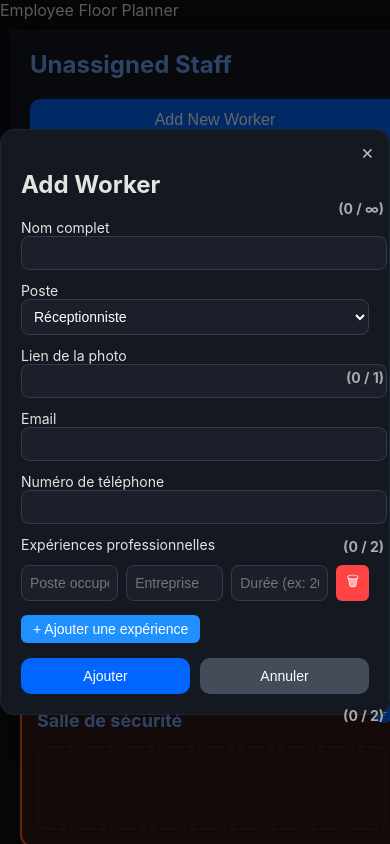
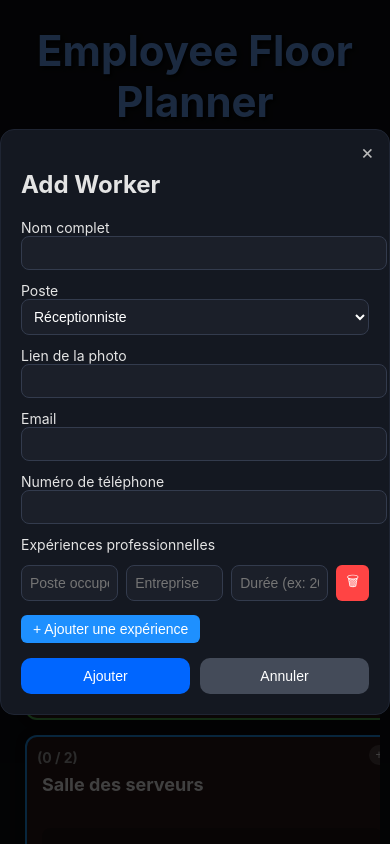
Before and after one commit to ezraidimariam/Workplace-Map-Manager, a plain HTML site: page index.html in a window 390 px wide. Both pictures are taken after a click on the button "Add New Worker". Shown: the top 844 px of the page. Drawn offline with Linux system fonts and the light colour scheme.

Commit message:
style: improve dark mode UI and zone layout styling

```diff
--- a/styles/style.css
+++ b/styles/style.css
@@ -5,17 +5,32 @@ body {
   color: #e4e4e4;
 }
 
+.main-title {
+  text-align: center;
+  font-size: 42px;
+  font-weight: bold;
+  color: #6ea8ff;
+  margin: 15px 0;
+  padding: 10px 0;
+  text-shadow: 2px 2px 4px #000;
+}
+
 .container {
   display: flex;
-  min-height: 100vh;
+  gap: 10px;
+  padding: 10px;
+  box-sizing: border-box;
+  height: calc(100vh - 90px);
 }
 
 .sidebar {
+  width: 280px;
   background: #141821;
-  width: 280px;
   padding: 20px;
+  border-radius: 12px;
   box-shadow: 2px 0 20px rgba(0,0,0,0.4);
   border-right: 1px solid #1f2430;
+  overflow-y: auto;
 }
 
 .sidebar h2 {
@@ -55,77 +70,83 @@ body {
 
 .floor-plan {
   flex: 1;
-  padding: 10px;
   display: grid;
   grid-template-columns: 2fr 1fr 1fr;
   grid-template-rows: 1fr 0.9fr 0.9fr;
   gap: 10px;
+  background: rgba(0,0,0,0.2);
+  border-radius: 15px;
+  padding: 15px;
+  box-sizing: border-box;
+  overflow: hidden;
 }
 
-.zone[data-zone="reception"] { grid-column: 1; grid-row: 1; }
-.zone[data-zone="server"] { grid-column: 2; grid-row: 1; }
-.zone[data-zone="security"] { grid-column: 3; grid-row: 1; }
-.zone[data-zone="conference"] { grid-column: 1; grid-row: 2 / span 2; }
-.zone[data-zone="staff"] { grid-column: 2; grid-row: 3; }
-.zone[data-zone="archives"] { grid-column: 3; grid-row: 3; }
-
 .zone {
-  background: #141821;
+  background: rgba(20, 24, 33, 0.85);
   border-radius: 12px;
   padding: 15px;
   position: relative;
-  border: 1px solid #1e2533;
+  border: 2px solid #111;
+  display: flex;
+  flex-direction: column;
+  justify-content: flex-start;
   box-shadow: 0 0 10px rgba(0,0,0,0.3);
   transition: 0.3s;
 }
 
 .zone h3 {
-  margin: 0;
-  color: #6ea8ff;
+  margin: 0 0 25px 0;
+  padding-top: 22px;
+  color: #fff;
+  font-weight: bold;
+  font-size: 18px;
+  position: relative;
+  z-index: 2;
+}
+
+.zone-body {
+  flex: 1;
+  background: rgba(0,0,0,0.25);
+  border-radius: 8px;
+  padding: 8px;
+  display: flex;
+  flex-direction: column;
+  gap: 7px;
+  overflow-y: auto;
+  margin-top: 8px;
 }
 
 .add-btn {
   position: absolute;
-  top: 30px;
-  right: 8px;
+  top: 10px;
+  right: 10px;
   width: 26px;
-  height: 20px;
-  font-size: 12px;
+  height: 26px;
   border-radius: 50%;
   border: none;
-  background: #0066ff;
-  color: white;
+  background: rgba(255,255,255,0.2);
+  color: #fff;
   cursor: pointer;
-  transition: 0.3s;
+  font-size: 16px;
+  z-index: 3;
 }
 
 .add-btn:hover {
-  background: #0050cc;
-}
-
-.zone-body {
-  margin-top: 15px;
-  min-height: 60px;
-  border: 2px dashed #2b3242;
-  padding: 10px;
-  border-radius: 10px;
-  display: flex;
-  flex-direction: column;
-  gap: 8px;
+  background: rgba(255,255,255,0.4);
 }
 
 .employee {
-  background: #1b1f29;
-  padding: 8px 10px;
-  border-radius: 8px;
+  background: rgba(0,0,0,0.4);
+  padding: 6px 10px;
+  border-radius: 6px;
   display: flex;
   justify-content: space-between;
-  transition: 0.3s;
   cursor: pointer;
+  font-size: 14px;
 }
 
 .employee:hover {
-  background: #232836;
+  background: rgba(0,0,0,0.6);
 }
 
 .employee button {
@@ -136,7 +157,6 @@ body {
   height: 22px;
   color: white;
   cursor: pointer;
-  transition: 0.2s;
 }
 
 .employee button:hover {
@@ -144,30 +164,37 @@ body {
 }
 
 .zone.empty {
-  background: #331a1a;
+  background: rgba(51,26,26,0.85);
   border-color: #662222;
 }
 
 .zone-counter {
   position: absolute;
   top: 12px;
-  right: 18px;
+  left: 10px;
   font-size: 14px;
   color: #aaa;
   font-weight: bold;
-  z-index: 1;
+  z-index: 2;
 }
+
+.zone[data-zone="reception"] { grid-column: 1; grid-row: 1; border: 2px solid #4CAF50; }
+.zone[data-zone="server"] { grid-column: 2; grid-row: 1; border: 2px solid #2196F3; }
+.zone[data-zone="security"] { grid-column: 3; grid-row: 1; border: 2px solid #FF5722; }
+.zone[data-zone="conference"] { grid-column: 1; grid-row: 2 / span 2; border: 2px solid #990e5f; }
+.zone[data-zone="staff"] { grid-column: 2; grid-row: 3; border: 2px solid #FFC107; }
+.zone[data-zone="archives"] { grid-column: 3; grid-row: 3; border: 2px solid #8def92; }
 
 .modal {
   display: none;
   position: fixed;
-  top: 0;
-  left: 0;
-  width: 100%;
-  height: 100%;
-  background: rgba(0,0,0,0.6);
+  top: 0; left: 0;
+  width: 100%; height: 100%;
+  background: rgba(0,0,0,0.75);
   justify-content: center;
   align-items: center;
+  z-index: 9999;
+  animation: fadeIn 0.25s ease-in-out;
 }
 
 .modal-content {
@@ -183,26 +210,22 @@ body {
 
 .close-btn {
   position: absolute;
-  top: 10px;
-  right: 15px;
-  cursor: pointer;
-  font-size: 20px;
-  color: #bbb;
-  transition: 0.3s;
+  top: 10px; right: 15px;
+  cursor: pointer; font-size: 20px; color: #bbb;
 }
 
 .close-btn:hover {
   color: white;
 }
 
-form label {
-  display: block;
-  margin: 12px 0;
+@keyframes fadeIn {
+  from { opacity: 0; transform: scale(0.92); }
+  to { opacity: 1; transform: scale(1); }
 }
 
-form input,
-form select,
-form textarea {
+form label { display: block; margin: 12px 0; }
+
+form input, form select, form textarea {
   width: 100%;
   padding: 8px;
   border-radius: 8px;
@@ -212,15 +235,8 @@ form textarea {
   resize: none;
 }
 
-.modal-actions {
-  display: flex;
-  gap: 10px;
-  margin-top: 15px;
-}
-
-.modal-actions button {
-  flex: 1;
-}
+.modal-actions { display: flex; gap: 10px; margin-top: 15px; }
+.modal-actions button { flex: 1; }
 
 button[type="submit"] {
   padding: 10px;
@@ -232,9 +248,7 @@ button[type="submit"] {
   transition: 0.3s;
 }
 
-button[type="submit"]:hover {
-  background: #0050cc;
-}
+button[type="submit"]:hover { background: #0050cc; }
 
 #cancel-btn {
   padding: 10px;
@@ -246,126 +260,28 @@ button[type="submit"]:hover {
   transition: 0.3s;
 }
 
-#cancel-btn:hover {
-  background: #5b6375;
-}
+#cancel-btn:hover { background: #5b6375; }
 
-.worker-info {
-  display: flex;
-  align-items: center;
-  gap: 10px;
-}
+.worker-info { display: flex; align-items: center; gap: 10px; }
+.worker-photo { width: 35px; height: 35px; border-radius: 50%; object-fit: cover; }
 
-.worker-photo {
-  width: 35px;
-  height: 35px;
-  border-radius: 50%;
-  object-fit: cover;
-}
+.experience-item { display: flex; gap: 8px; margin-bottom: 8px; }
+.experience-item input { flex: 1; }
+.remove-exp { background: #ff4444; border: none; color: #fff; padding: 6px 10px; cursor: pointer; border-radius: 6px; }
+.btn-add { margin-top: 6px; background: #1e90ff; border: none; color: #fff; padding: 6px 12px; cursor: pointer; border-radius: 6px; }
 
 @media (max-width: 700px) {
-  .container {
-    flex-direction: column;
-    padding: 10px;
-  }
-
-  .sidebar {
-    width: 100%;
-    margin-bottom: 15px;
-  }
-
-  #add-worker-btn {
-    font-size: 16px;
-    padding: 12px;
-  }
-
-  .floor-plan {
-    display: flex;
-    flex-direction: column;
-    gap: 15px;
-  }
-
-  .zone {
-    width: 100%;
-    padding: 15px;
-  }
-
-  .zone-body {
-    min-height: 60px;
-    gap: 6px;
-  }
-
-  .zone h3 {
-    font-size: 18px;
-  }
-
-  .add-btn {
-    top: 8px;
-    right: 8px;
-    width: 20px;
-    height: 20px;
-    font-size: 12px;
-  }
-
-  .worker-info span {
-    font-size: 14px;
-  }
-
-  .worker-photo {
-    width: 45px;
-    height: 45px;
-  }
-
-  .modal-content {
-    width: 92%;
-    max-width: 380px;
-    padding: 20px;
-  }
-
-  form label {
-    font-size: 14px;
-  }
-
-  button,
-  select,
-  input,
-  textarea {
-    font-size: 14px;
-  }
+  .container { flex-direction: column; height: auto; }
+  .sidebar { width: 100%; margin-bottom: 15px; }
+  #add-worker-btn { font-size: 16px; padding: 12px; }
+  .floor-plan { display: flex; flex-direction: column; gap: 15px; }
+  .zone { width: 100%; padding: 15px; }
+  .zone-body { min-height: 60px; gap: 6px; }
+  .zone h3 { font-size: 18px; }
+  .add-btn { top: 8px; right: 8px; width: 20px; height: 20px; font-size: 12px; }
+  .worker-info span { font-size: 14px; }
+  .worker-photo { width: 45px; height: 45px; }
+  .modal-content { width: 92%; max-width: 380px; padding: 20px; }
+  form label { font-size: 14px; }
+  button, select, input, textarea { font-size: 14px; }
 }
-
-.experience-item {
-  display: flex;
-  gap: 8px;
-  margin-bottom: 8px;
-}
-
-.experience-item input {
-  flex: 1;
-}
-
-.remove-exp {
-  background: #ff4444;
-  border: none;
-  color: #fff;
-  padding: 6px 10px;
-  cursor: pointer;
-  border-radius: 6px;
-}
-
-.btn-add {
-  margin-top: 6px;
-  background: #1e90ff;
-  border: none;
-  color: #fff;
-  padding: 6px 12px;
-  cursor: pointer;
-  border-radius: 6px;
-}
-
-.zone[data-zone="reception"] { border: 2px solid #4CAF50; }
-.zone[data-zone="server"] { border: 2px solid #2196F3; }
-.zone[data-zone="security"] { border: 2px solid #FF5722; }
-.zone[data-zone="conference"] { border: 2px solid #990e5f; }
-.zone[data-zone="staff"] { border: 2px solid #FFC107; }
-.zone[data-zone="archives"] { border: 2px solid #8def92; }
```
